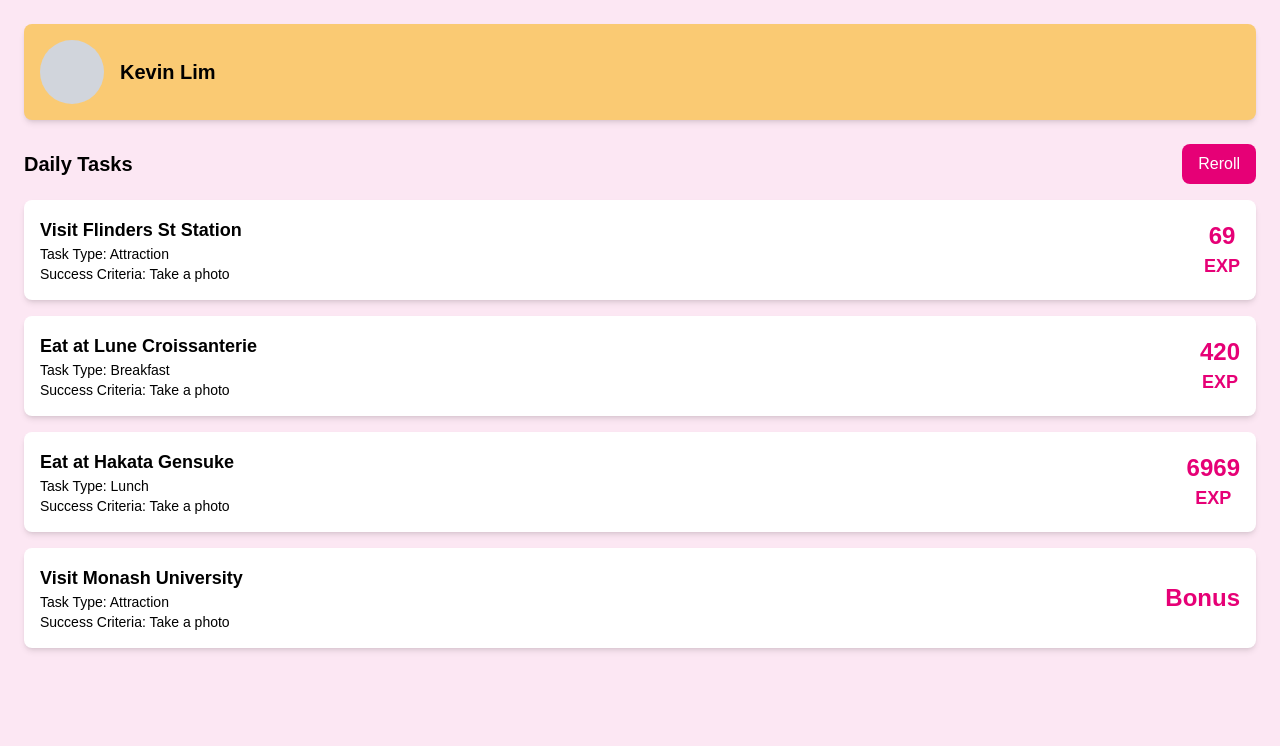
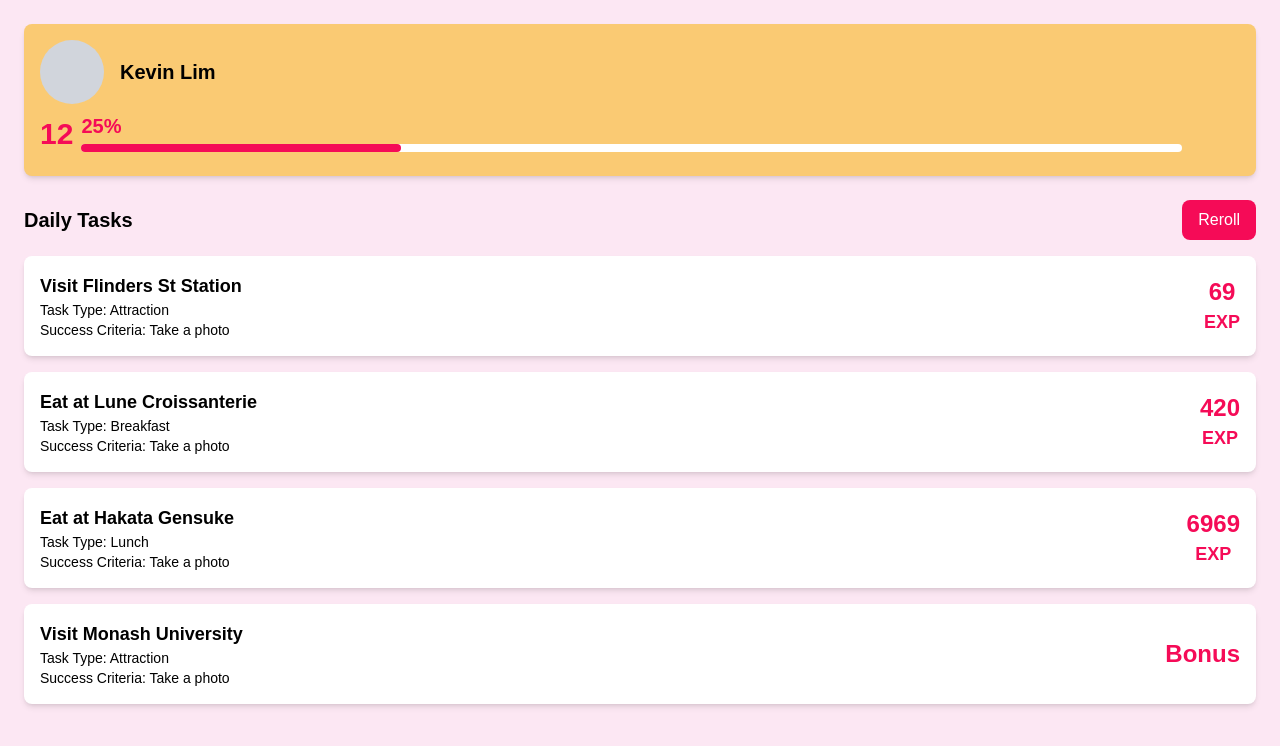
Before and after one commit to touchgrass-ai/frontend, a Next.js app: page /dashboard in a window 1280 px wide. Shown: the top 746 px of the page. Built offline with nearby package versions, Linux system fonts and the light colour scheme.

Commit message:
feat: level bar ui

```diff
--- a/src/app/dashboard/ProfileCard.tsx
+++ /dev/null
@@ -1,16 +0,0 @@
-interface UserProfileCardProps{
-    username: string;
-}
-
-
-
-export default function UserProfileCard({username}: UserProfileCardProps){
-    return (
-        <div className="p-4 rounded-lg shadow-md mb-6 flex items-center" style={{ backgroundColor: '#FACA73'}}>
-            <div className="w-16 h-16 bg-gray-300 rounded-full"></div>
-            <div className="ml-4">
-                <h2 className="text-black text-xl font-bold">{username}</h2>
-            </div>
-        </div>
-    )
-}
--- a/src/app/dashboard/TaskCard.tsx
+++ /dev/null
@@ -1,26 +0,0 @@
-interface TaskCardProps {
-    title: string;
-    type: string;
-    criteria: string;
-    exp: number | string;
-  }
-
-  export default function TaskCard({ title, type, criteria, exp }: TaskCardProps) {
-    return (
-      <div className="bg-white p-4 rounded-lg shadow-md mb-4 flex justify-between items-center">
-        <div>
-          <h4 className="text-black text-lg font-bold">{title}</h4>
-          <p className="text-black text-sm">Task Type: {type}</p>
-          <p className="text-black text-sm">Success Criteria: {criteria}</p>
-        </div>
-        <div className="text-center ml-4">
-          <div className="text-pink-600 text-2xl font-bold">
-            {typeof exp === 'number' ? exp : exp}
-          </div>
-          <div className="text-pink-600 text-lg font-bold">
-            {typeof exp === 'number' ? 'EXP' : ''}
-          </div>
-        </div>
-      </div>
-    );
-  }
--- a/src/app/dashboard/page.tsx
+++ b/src/app/dashboard/page.tsx
@@ -1,15 +1,17 @@
-import TaskCard from './TaskCard';
-import UserProfileCard from './ProfileCard';
+'use client'
+
+import TaskCard from '@/components/TaskCard';
+import ProfileCard from '@/components/ProfileCard'
 
 export default function Dashboard() {
     return (
         <div className='min-h-screen bg-pink-100 p-4 sm:p-6'>
-            <UserProfileCard
+            <ProfileCard
                 username='Kevin Lim'
             />
             <div className='flex justify-between items-center mb-4'>
                 <h3 className='text-black text-xl font-bold'> Daily Tasks</h3>
-                <button className='bg-pink-600 text-white px-4 py-2 rounded-lg'>Reroll</button>
+                <button className='bg-[#F50B57] text-white px-4 py-2 rounded-lg'>Reroll</button>
             </div>
             <TaskCard
                 title="Visit Flinders St Station"
--- a/src/app/page.tsx
+++ b/src/app/page.tsx
@@ -17,16 +17,18 @@
       />
 
       {/* Google Button */}
-      <button className="flex items-center bg-yellow-200 px-6 py-3 rounded-xl shadow-md mt-4 hover:bg-yellow-300">
-        <span className="bg-white px-6 py-2 rounded-md font-medium text-gray-900 flex">
+
+      <div className="flex items-center bg-yellow-200 px-6 py-3 rounded-xl shadow-md mt-4 w-72 h-24">
+        <div className="bg-white px-6 py-2 rounded-md font-medium text-gray-900 flex
+          hover:scale-105 hover:shadow-xl transition-all cursor-pointer select-none">
           Continue with Google
           <img
             src="/google.png"
             alt="Google"
             className="w-6 h-6 ml-2"
           />
-        </span>
-      </button>
+        </div>
+      </div>
     </div>
   );
 }
--- /dev/null
+++ b/src/components/ProfileCard/index.tsx
@@ -0,0 +1,35 @@
+
+
+function Level({}) {
+
+
+  const level = 12
+  const percentToNextLevel = 25
+
+  return (
+    <div className="w-full py-2 flex flex-row text-[#F50B57] space-x-2">
+      <div className="flex flex-col text-3xl font-bold self-end">{level}</div>
+      <div className="w-full space-y-1">
+        <div className="text-xl font-semibold">{percentToNextLevel}%</div>
+        <div className="w-[95%] h-2 bg-white rounded-xl">
+          <div className="absolute w-[25%] h-2 bg-[#F50B57] rounded-xl"/>
+        </div>
+      </div>
+
+    </div>
+  )
+
+}
+
+export default function ProfileCard({username}: {username: string}){
+
+  return (
+      <div className="flex flex-col justify-start items-start p-4 rounded-lg shadow-md mb-6 bg-[#FACA73]">
+          <div className="flex flex-row items-center">
+            <div className="w-16 h-16 bg-gray-300 rounded-full"></div>
+            <div className="ml-4 text-black text-xl font-bold">{username}</div>
+          </div>
+          <Level />
+      </div>
+  )
+}
--- /dev/null
+++ b/src/components/TaskCard/index.tsx
@@ -0,0 +1,26 @@
+interface TaskCardProps {
+  title: string;
+  type: string;
+  criteria: string;
+  exp: number | string;
+}
+
+export default function TaskCard({ title, type, criteria, exp }: TaskCardProps) {
+  return (
+    <div className="bg-white p-4 rounded-lg shadow-md mb-4 flex justify-between items-center">
+      <div>
+        <h4 className="text-black text-lg font-bold">{title}</h4>
+        <p className="text-black text-sm">Task Type: {type}</p>
+        <p className="text-black text-sm">Success Criteria: {criteria}</p>
+      </div>
+      <div className="text-center ml-4">
+        <div className="text-[#F50B57] text-2xl font-bold">
+          {typeof exp === 'number' ? exp : exp}
+        </div>
+        <div className="text-[#F50B57] text-lg font-bold">
+          {typeof exp === 'number' ? 'EXP' : ''}
+        </div>
+      </div>
+    </div>
+  );
+}
```
